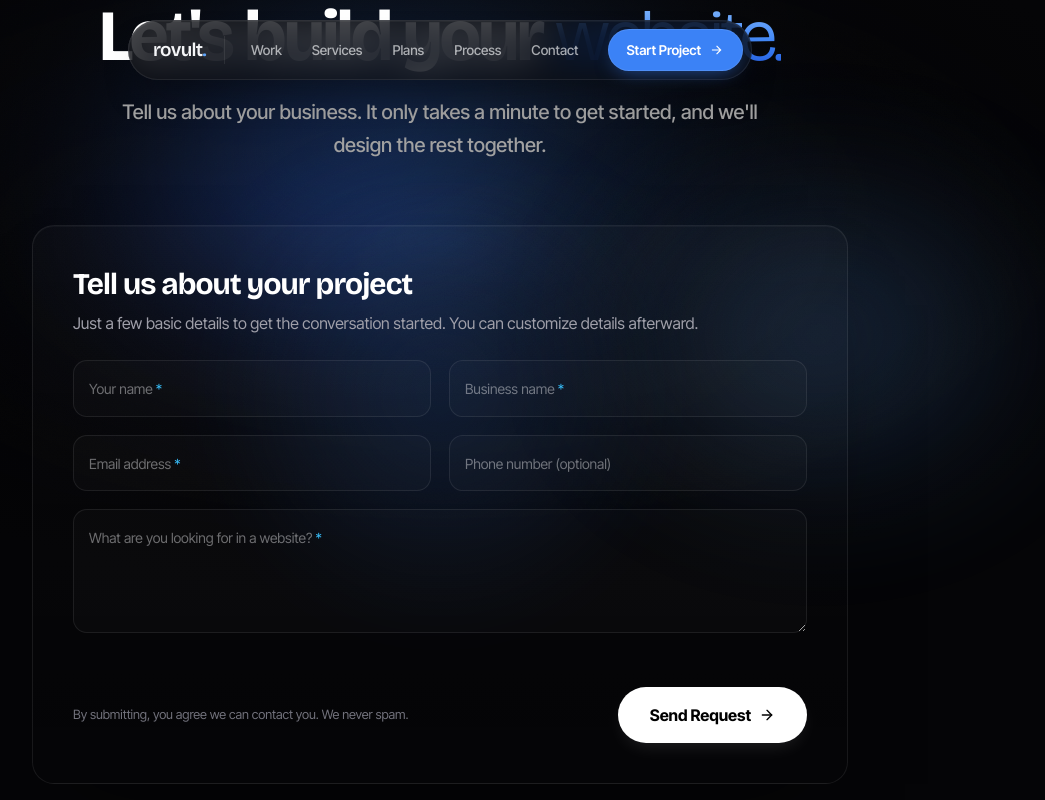
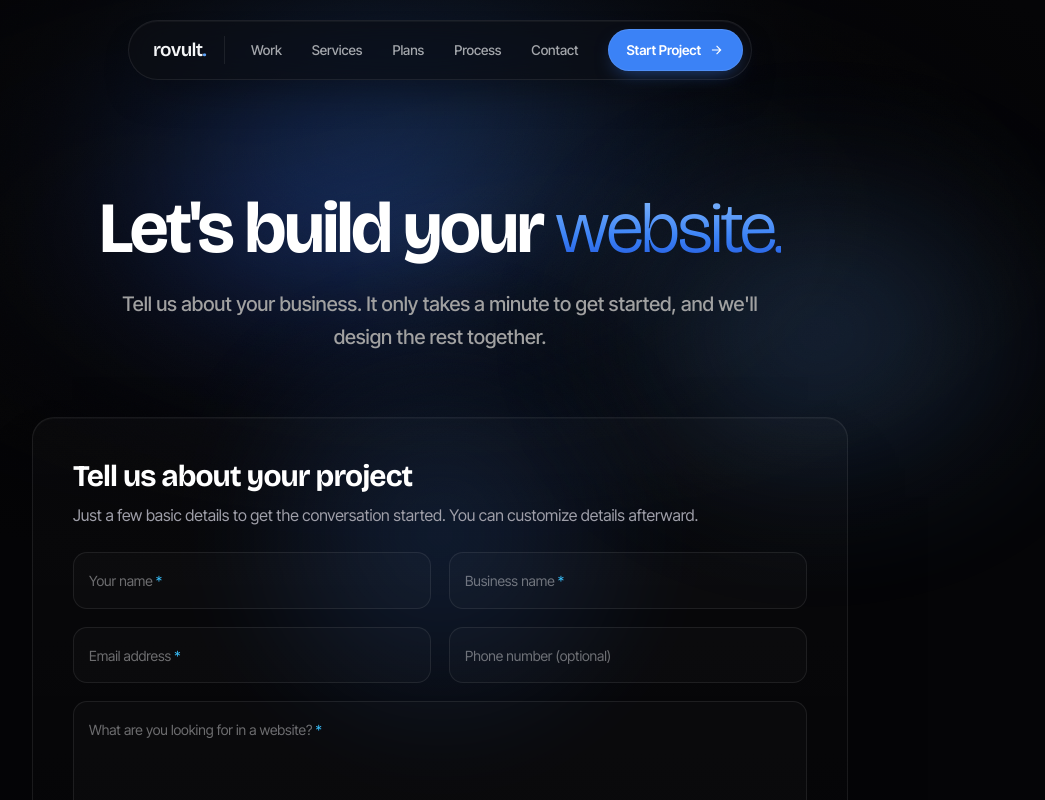
Before and after one commit to grahamster2/pro-bio, a Next.js app: page /start in a window 1280 px wide. Shown: the top 800 px of the page, without its empty margins (200-1245 px from the left). Built offline with nearby package versions, Linux system fonts and the light colour scheme.

Commit message:
Fix spacing and header overlap with fixed navigation bar on start page

```diff
--- a/src/app/start/page.tsx
+++ b/src/app/start/page.tsx
@@ -17,7 +17,8 @@ export default function StartPage() {
 
       <Navigation />
 
-      <main className="flex-1 pt-40 pb-24 relative z-10 narrow w-full">
+      <main className="flex-1 pt-48 pb-24 relative z-10 w-full">
+        <div className="narrow">
           <div className="contact-glow" />
           <div className="text-center mb-16 relative z-10">
             <h1 className="text-5xl md:text-7xl font-bold tracking-tight text-white mb-6" style={{ fontFamily: 'var(--display)', letterSpacing: '-0.04em' }}>
@@ -40,6 +41,7 @@ export default function StartPage() {
           <div className="relative z-10">
             <IntakeForm />
           </div>
+        </div>
       </main>
 
       <Footer />
```
Lines whose indentation alone changed are shown as unchanged.
